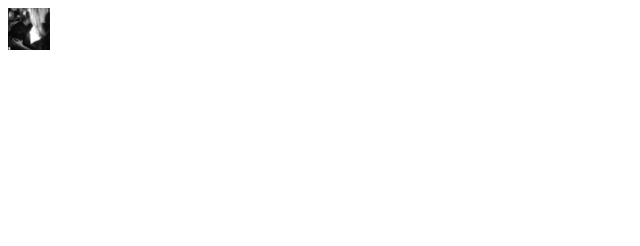
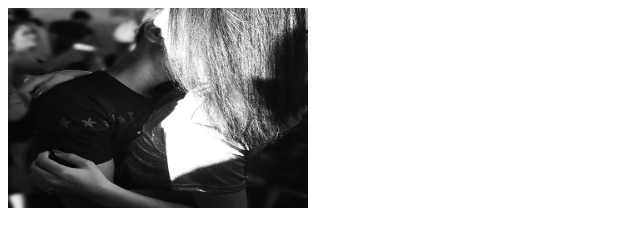
Before and after one commit to lucasdaniellopes/lucasdaniellopes.github.io, a plain HTML site: page index.htm in a window 1280 px wide. Shown: the whole page, without its empty margins (0-640 px from the left). Drawn offline with Linux system fonts and the light colour scheme.

Commit message:
Update index.htm

```diff
--- a/index.htm
+++ b/index.htm
@@ -1,7 +1,7 @@
 <html>
 <body>
 
-<img src="s1.jpeg" alt="Smiley face" width="42" height="42">
+<img src="s1.jpeg" alt="Smiley face" width="300" height="200">
 
 </body>
 </html>
```
